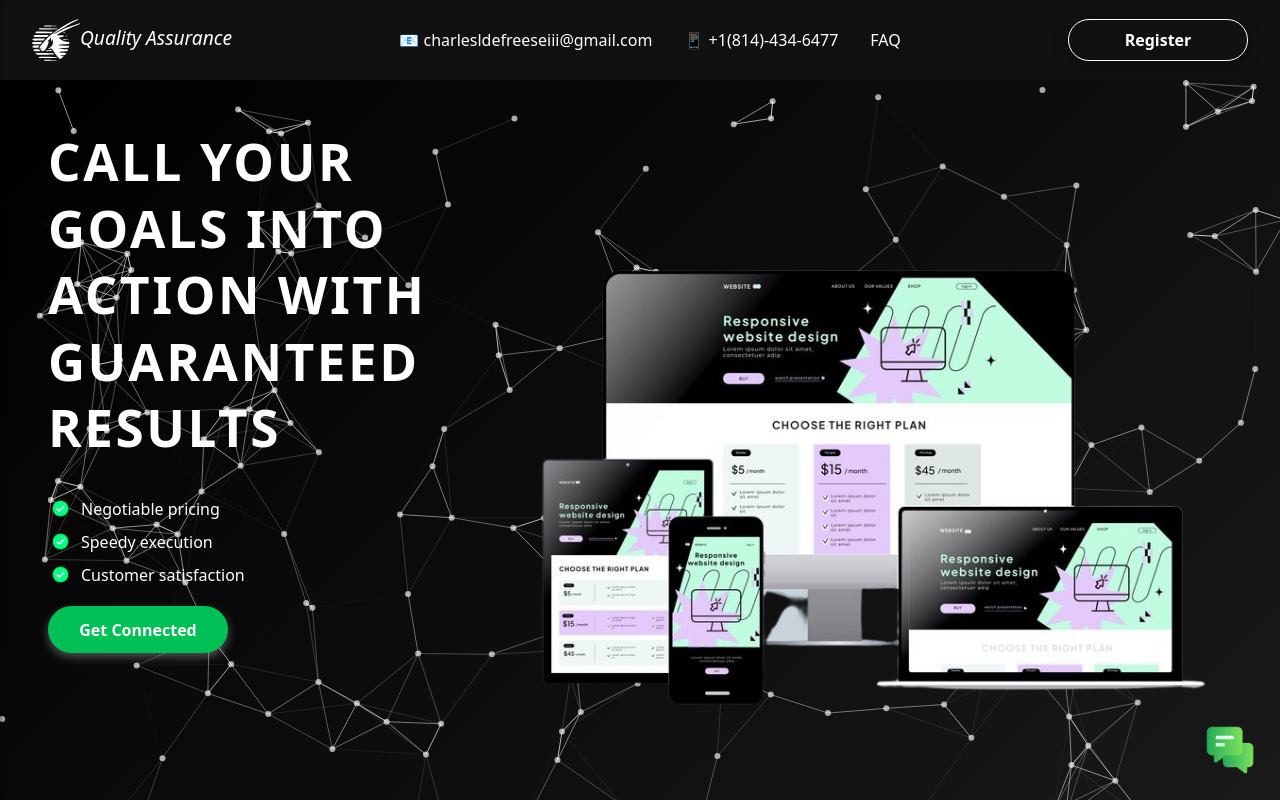
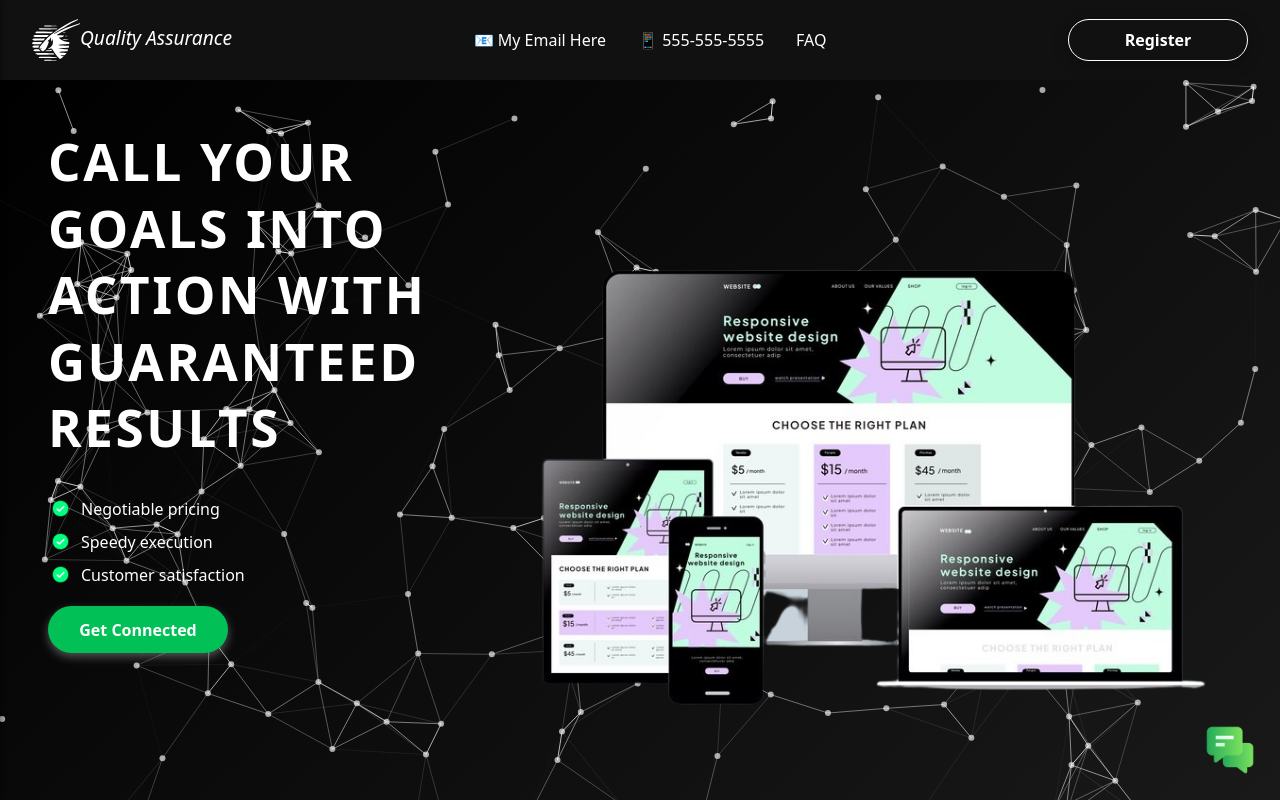
Before and after one commit to nexustech101/freelance-website-react, a React (Vite) app: page / in a window 1280 px wide. Shown: the top 800 px of the page. Built offline with nearby package versions, Linux system fonts and the light colour scheme.

Commit message:
Modified the NavBar.jsx file to exclude personal details.

```diff
--- a/src/components/NavBar.jsx
+++ b/src/components/NavBar.jsx
@@ -111,10 +111,10 @@ const NavBar = () => {
         </div>
         <ul className="navbar-links">
           <li>
-            <a href="/about">📧 charlesldefreeseiii@gmail.com</a>
+            <a href="/about">📧 My Email Here</a>
           </li>
           <li>
-            <a href="/pricing">📱 +1(814)-434-6477</a>
+            <a href="/pricing">📱 555-555-5555</a>
           </li>
           <li>
             <a href="/faq">FAQ</a>
```
